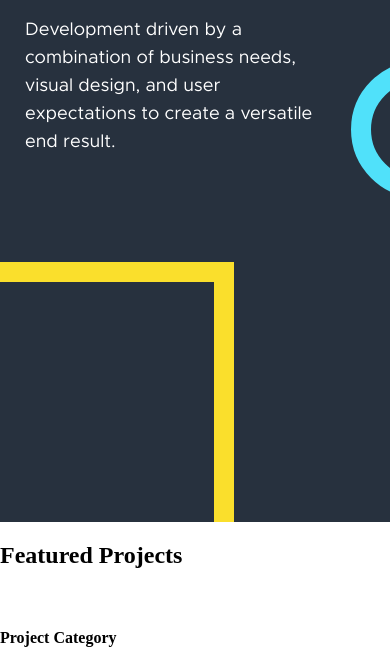
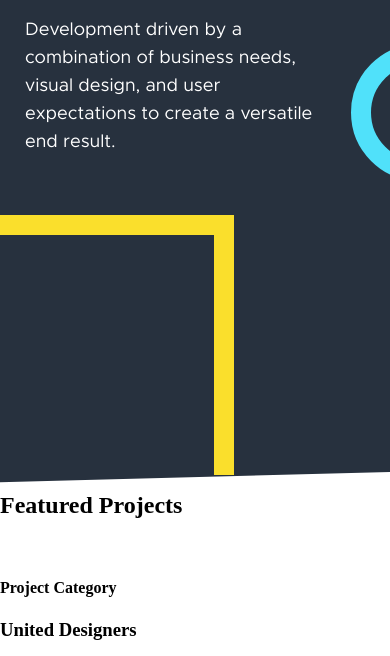
Before and after one commit to gsumpster/gsumpster.com, a website: page index.html in a window 390 px wide. Shown: the part 178-834 px from the top of the page. Drawn offline with nearby package versions, Linux system fonts and the light colour scheme; files that its build step writes are made by us from their sources.

Commit message:
feat(mobile): added bottom slant on header section

```diff
--- a/scss/_header.scss
+++ b/scss/_header.scss
@@ -13,7 +13,7 @@ body.nav-open {
 .header {
     position: relative;
 
-    height: 660px;
+    height: 610px;
     padding: 20px 25px;
 
     color: $white;
@@ -43,7 +43,7 @@ body.nav-open {
             right: 0;
         }
         &:last-of-type {
-            bottom: 0;
+            bottom: -3px;
             left: 0;
         }
     }
@@ -115,4 +115,22 @@ body.nav-open {
             }
         }
     }
+
+    &::after {
+      position: absolute;
+      z-index: -1;
+      right: 0;
+      bottom: 0;
+      left: 0;
+
+      display: block;
+
+      height: 50%;
+
+      content: '';
+      transform: skewY(-1.5deg);
+      transform-origin: 100%;
+
+      background: inherit;
+    }
 }
```
